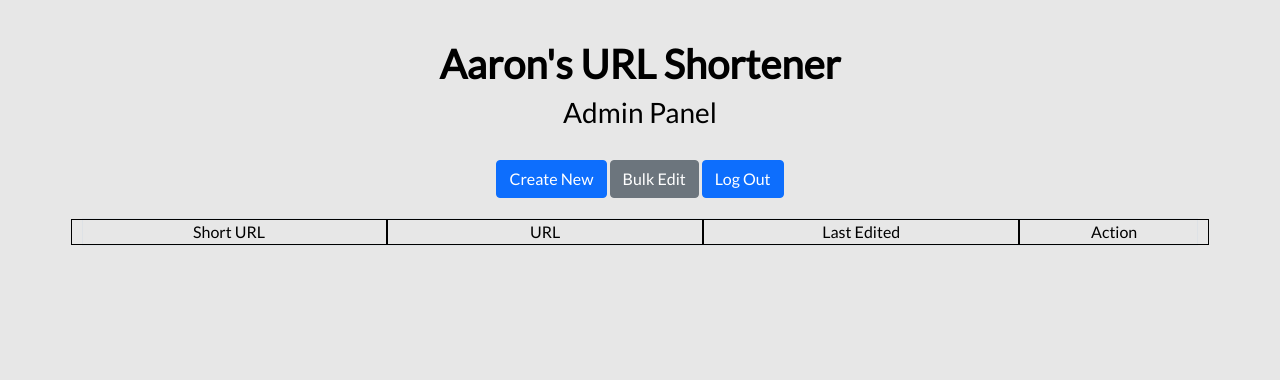
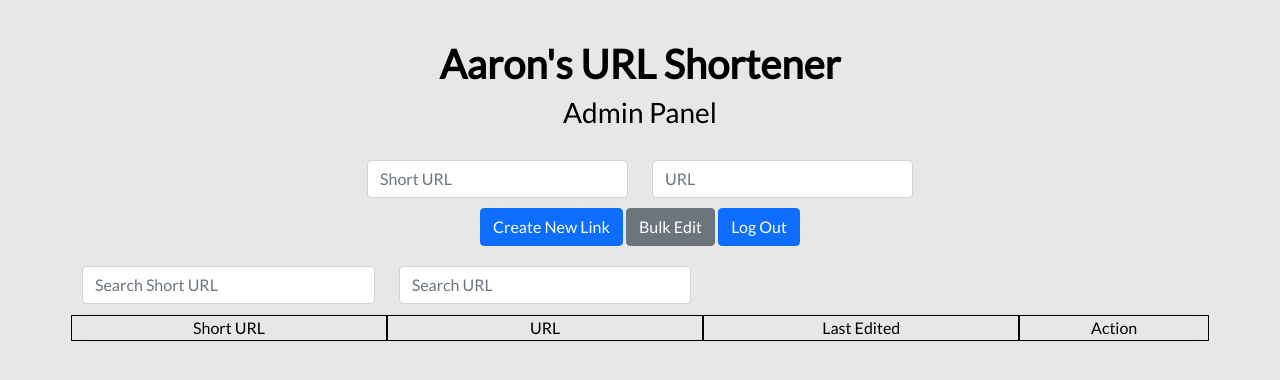
Before and after one commit to aaronleetw/URL_Shortener, a Flask app: template templates/manage.html in a window 1280 px wide. Shown: the top 380 px of the page. Run offline with Flask 2, Linux system fonts and the light colour scheme; the template is opened without the code that fills it, so the values that code supplies are empty; some libraries are stand-ins or nearby versions.

Commit message:
Add search system and merge create with manage

```diff
--- a/app.py
+++ b/app.py
@@ -82,7 +82,7 @@ def create():
         return redirect('/')
     else:
         if request.method == 'GET':
-            return render_template('create.html', edit=False, error=False)
+            return redirect('/manage')
         else:
             if db.child("URLs").child(request.form['short']).get().val() is not None:
                 return render_template('create.html', edit=False, error=True)
--- a/static/project.css
+++ b/static/project.css
@@ -44,14 +44,23 @@ div.border .col {
     border: 1px solid black;
 }
 
-div.manage {
+.upmargin {
     margin-top: 20px;
 }
 
-button.upmargin {
-    margin-top: 20px;
+.downmargin {
+    margin-bottom: 20px;
+}
+
+.downmargin-mini {
+    margin-bottom: 10px;
 }
 
 h3 {
     margin-bottom: 30px;
 }
+
+div.row.overflow-wordwrap div.col {
+    overflow: auto;
+    word-wrap: break-word;
+}
--- /dev/null
+++ b/static/searchTable.js
@@ -0,0 +1,28 @@
+function searchInTable(num, mode) {
+    var input, filter, table, tr, td, i, txtValue;
+    input = document.getElementById("searchInput" + num);
+    filter = input.value.toUpperCase();
+    table = document.getElementById("table");
+    tr = table.getElementsByClassName("row");
+    startwith = 1
+    if (mode == "bulk") startwith = 0
+
+    for (i = startwith; i < tr.length; i++) {
+        td = tr[i].getElementsByClassName("col")[num];
+        console.log(td.innerHTML)
+        if (td) {
+            txtValue = ""
+            if (mode == "manage") {
+                txtValue = td.textContent || td.innerText;
+            } else if (mode == "bulk") {
+                txtValue = td.getElementsByTagName("input")[0].value;
+                console.log(txtValue)
+            }
+            if (txtValue.toUpperCase().indexOf(filter) > -1) {
+                tr[i].style.display = "";
+            } else {
+                tr[i].style.display = "none";
+            }
+        }
+    }
+}
--- a/templates/manage.html
+++ b/templates/manage.html
@@ -13,10 +13,31 @@
     <div class="container">
         <h1>Aaron's URL Shortener</h1>
         <h3>Admin Panel</h3>
-        <a href="/manage/create"><button class="btn btn-primary">Create New</button></a>
-        <a href="/manage/bulk"><button class="btn btn-secondary">Bulk Edit</button></a>
-        <a href="/manage/logout"><button class="btn btn-primary">Log Out</button></a>
-        <div class="col border align-items-center manage">
+        <form action="/manage/create" method="POST">
+            <div class="row downmargin-mini">
+                <div class="col"></div>
+                <div class="col"> <input required type="text" class="form-control" id="short" name="short"
+                        placeholder="Short URL">
+                </div>
+                <div class="col"> <input required type="url" class="form-control" id="url" name="url" placeholder="URL">
+                </div>
+                <div class="col"></div>
+            </div>
+            <button class="btn btn-primary">Create New Link</button>
+            <a href="/manage/bulk"><button type="button" class="btn btn-secondary">Bulk Edit</button></a>
+            <a href="/manage/logout"><button type="button" class="btn btn-primary">Log Out</button></a>
+        </form>
+        <div class="row upmargin downmargin-mini">
+            <div class="col">
+                <input type="text" class="form-control" id="searchInput0" onkeyup="searchInTable(0,'manage')"
+                    placeholder="Search Short URL">
+            </div>
+            <div class="col"><input type="text" class="form-control" id="searchInput1"
+                    onkeyup="searchInTable(1, 'manage')" placeholder="Search URL"></div>
+            <div class="col"></div>
+            <div class="col col-2"></div>
+        </div>
+        <div class="col border align-items-center" id="table">
             <div class="row">
                 <div class="col">Short URL</div>
                 <div class="col">URL</div>
@@ -24,7 +45,7 @@
                 <div class="col col-2">Action</div>
             </div>
             {% for i in data %}
-            <div class="row">
+            <div class="row overflow-wordwrap">
                 <div class="col">{{ i }}</div>
                 <div class="col">{{data[i]['url']}}</div>
                 <div class="col">{{data[i]['created']}}</div>
@@ -43,6 +64,7 @@
             </div>
             {% endfor %}
         </div>
+        <script src="/static/searchTable.js"></script>
 </body>
 
 </html>
```
Also changed, not shown: templates/bulk.html (+12 -1 lines), templates/create.html (deleted, +0 -46 lines).
